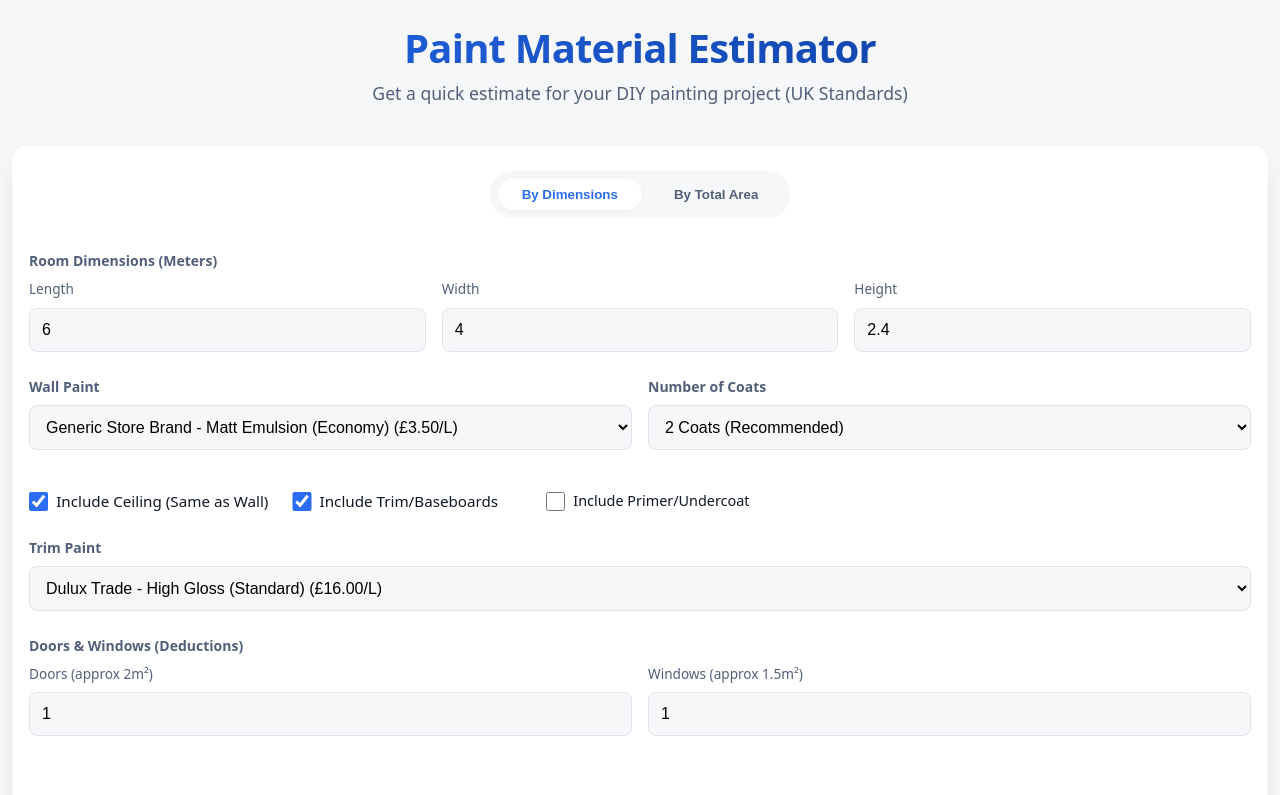
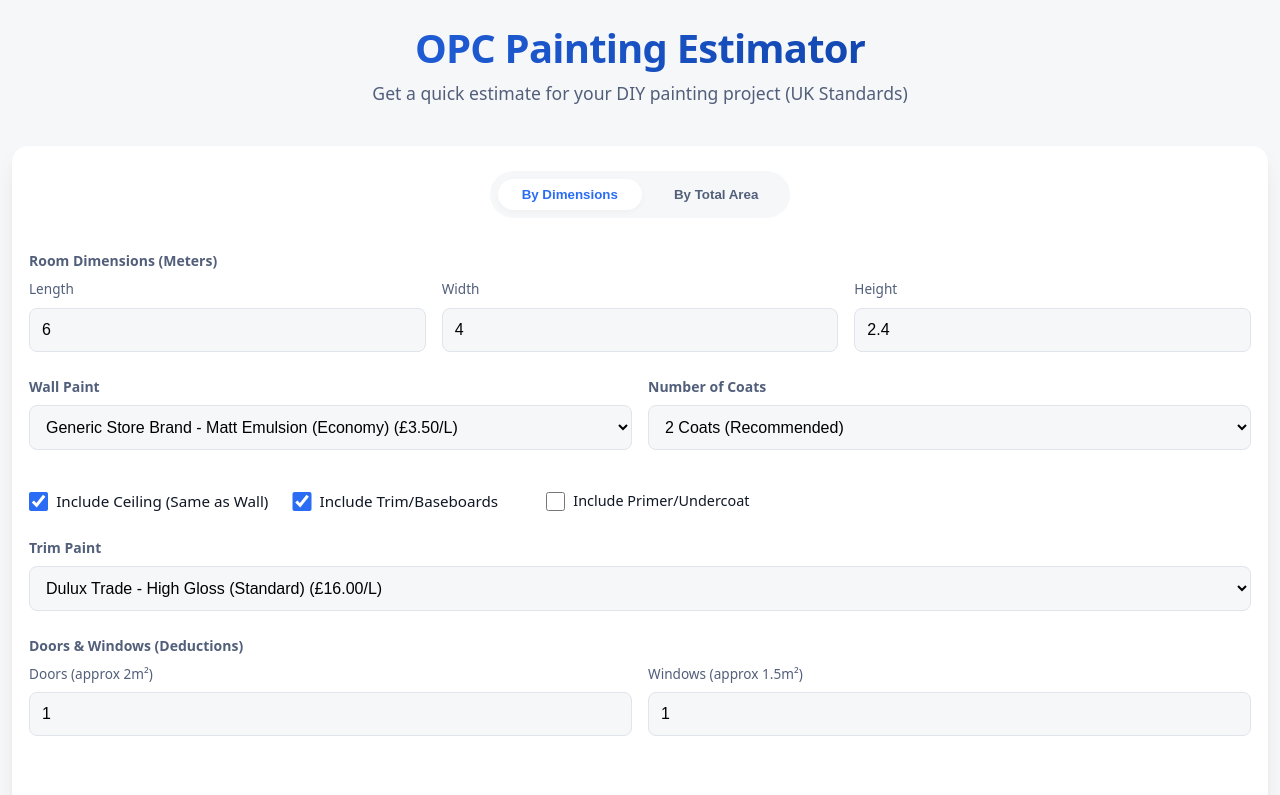
Before and after one commit to Richmbrm/painting-estimator, a Next.js app: page / in a window 1280 px wide. Shown: the top 795 px of the page. Built offline with nearby package versions, Linux system fonts and the light colour scheme.

Commit message:
Main Page title change 2

```diff
--- a/src/pages/index.tsx
+++ b/src/pages/index.tsx
@@ -159,7 +159,7 @@ export default function Home() {
   return (
     <>
       <Head>
-        <title>Paint Cost Estimator (UK)</title>
+        <title>OPC Painting Estimator</title>
         <meta name="description" content="Calculate paint material costs for your room" />
         <meta name="viewport" content="width=device-width, initial-scale=1" />
         <link rel="icon" href="/favicon.ico" />
@@ -167,7 +167,7 @@ export default function Home() {
 
       <main>
         <header className="header-hero">
-          <h1>Paint Material Estimator</h1>
+          <h1>OPC Painting Estimator</h1>
           <p>Get a quick estimate for your DIY painting project (UK Standards)</p>
         </header>
 
```
